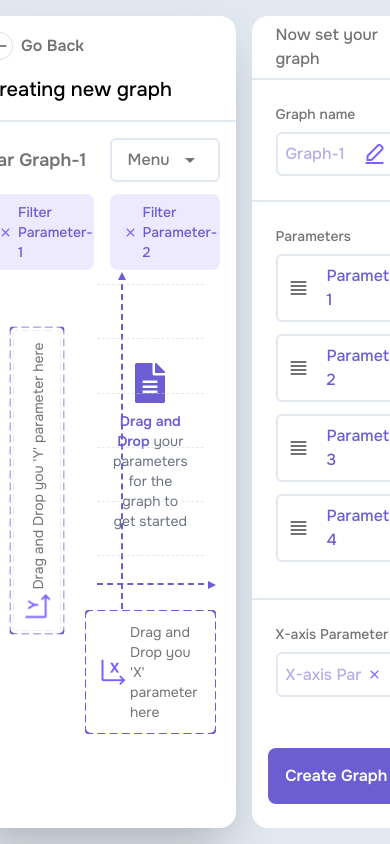
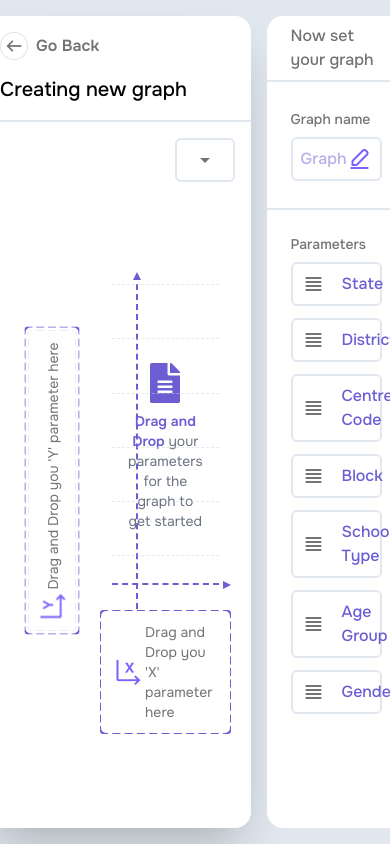
Before and after one commit to Prabhjot-84/Dashboard-UI, a React (Vite) app: page /select-parameter in a window 390 px wide. Shown: the top 844 px of the page. Built offline with nearby package versions, Linux system fonts and the light colour scheme.

Commit message:
parameter selecting functionality

```diff
--- a/src/App.jsx
+++ b/src/App.jsx
@@ -3,16 +3,25 @@ import './App.css'
 import LandingPage from './pages/LandingPage'
 import SelectGraph from './pages/SelectGraph'
 import SelectPara from './pages/SelectPara'
+import { useState } from 'react'
 
 function App() {
+
+  const [selectedGraph, setSelectedGraph] = useState(null);
+  const [graphName, setGraphName] = useState("");
+  const [Xaxis, setXAxis] = useState(null); // stores X parameter
+  const [Yaxis, setYAxis] = useState(null); // store Y parameter
+  const [Xlabel, setXlabel] = useState(Xaxis); // stores X label name
+  const [Ylabel, setYlabel] = useState(Yaxis); // stores Y label name
+  const [filters, setFilters] = useState([]); // Stores selected filters
 
   return (
     <>
       {/* Routing */}
       <Routes>
         <Route path="/" element={<LandingPage />} />
-        <Route path="/select-graph" element={<SelectGraph />} />
-        <Route path="/select-parameter" element={<SelectPara />} />
+        <Route path="/select-graph" element={<SelectGraph selectedGraph={selectedGraph} setSelectedGraph={setSelectedGraph} />} />
+        <Route path="/select-parameter" element={<SelectPara selectedGraph={selectedGraph} setSelectedGraph={setSelectedGraph} graphName={graphName} setGraphName={setGraphName} Xaxis={Xaxis} setXAxis={setXAxis} Yaxis={Yaxis} setYAxis={setYAxis} Xlabel={Xlabel} setXlabel={setXlabel} Ylabel={Ylabel} setYlabel={setYlabel} filters={filters} setFilters={setFilters} />} />
       </Routes>
     </>
   )
--- a/src/components/Dropdown.jsx
+++ b/src/components/Dropdown.jsx
@@ -1,22 +1,37 @@
 import { useState } from "react";
-import Arrow from '../assets/down-arrow.png'
+import Arrow from "../assets/down-arrow.png";
 
-const Dropdown = () => {
+const graphOptions = ["Line Graph", "Bar Graph", "Pie Graph", "Doughnut Graph"];
+
+const Dropdown = ( {selectedGraph, setSelectedGraph}  ) => {
   const [isOpen, setIsOpen] = useState(false);
+
+  const handleSelect = (graph) => {
+    setSelectedGraph(graph);
+    setIsOpen(false); // Close dropdown after selection
+  };
 
   return (
     <div className="relative inline-block text-left font-medium">
-        <button className="flex items-center gap-2 px-4 py-2 rounded-md border-2 border-[#e2e8f0]"
-            onClick={() => setIsOpen(!isOpen)} >
-                Menu <img src={Arrow} alt="down-arrow" />
+      <button
+        className="flex items-center gap-2 px-4 py-2 rounded-md border-2 border-[#e2e8f0]"
+        onClick={() => setIsOpen(!isOpen)}
+      >
+        {selectedGraph} <img src={Arrow} alt="down-arrow" />
       </button>
 
       {isOpen && (
-            <div className="absolute left-0 mt-2 w-48 bg-white border border-gray-200 rounded-md shadow-lg">
+        <div className="absolute left-0 mt-2 w-48 bg-white border border-gray-200 rounded-md shadow-lg z-10">
           <ul className="py-2 text-gray">
-                <li className="px-4 py-2 hover:bg-gray-100 cursor-pointer">Option 1</li>
-                <li className="px-4 py-2 hover:bg-gray-100 cursor-pointer">Option 2</li>
-                <li className="px-4 py-2 hover:bg-gray-100 cursor-pointer">Option 3</li>
+            {graphOptions.map((graph, index) => (
+              <li
+                key={index}
+                className="px-4 py-2 hover:bg-gray-100 cursor-pointer"
+                onClick={() => handleSelect(graph)}
+              >
+                {graph}
+              </li>
+            ))}
           </ul>
         </div>
       )}
--- a/src/components/GraphSidebar.jsx
+++ b/src/components/GraphSidebar.jsx
@@ -19,6 +19,7 @@ const GraphSidebar = ({ setSelectedGraph }) => {
 
     const handleDragStart = (e, graphName) => {
         e.dataTransfer.setData("graphType", graphName);
+        setSelectedGraph(graphName);
     };
 
     return (
--- a/src/components/ParaSidebar.jsx
+++ b/src/components/ParaSidebar.jsx
@@ -1,80 +1,154 @@
-import React from 'react'
+import React, { useEffect, useState } from 'react'
 import Pen from '../assets/pen.png'
 import ParameterImg from '../assets/parameter.png'
 import CrossImg from '../assets/cross.png'
 
-const ParaSidebar = () => {
+const ParaSidebar = ({ graphName, setGraphName, Xaxis, setXAxis, Yaxis, setYAxis, Xlabel, setXlabel, Ylabel, setYlabel, filters, setFilters }) => {
+
+    const [showFilters, setShowFilters] = useState(false);
+
+    useEffect(() => {
+        if (!showFilters) {
+            setFilters([]);
+        }
+    }, [showFilters]);
+
+    const removeXAxis = () => {
+        setXAxis(null);
+    }
+
+    const removeYAxis = () => {
+        setYAxis(null);
+    }
+
+    const parameters = [
+        { name: "State", type: "Categorical" },
+        { name: "District", type: "Categorical" },
+        { name: "Centre Code", type: "Categorical" },
+        { name: "Block", type: "Categorical" },
+        { name: "School Type", type: "Categorical" },
+        { name: "Age Group", type: "Numerical" },
+        { name: "Gender", type: "Categorical" },
+    ];
+
     return (
         <>
-            <div className='w-[450px] h-full bg-white rounded-2xl flex flex-col items-center justify-between font-medium'>
+            <div className='md:w-[450px] w-[350px] h-full bg-white rounded-2xl flex flex-col items-center justify-between font-medium'>
 
-                <div className='w-full h-[85%] flex flex-col items-center overflow-y-scroll scrollbar-hidden font-medium'>
+                <div className='w-full h-full flex flex-col items-center overflow-y-scroll scrollbar-hidden font-medium'>
 
                     {/* Heading */}
-                    <div className='rounded-t-2xl h-16 p-6 border-b-2 border-[#e2e8f0] w-full flex items-center justify-center text-gray'>
+                    <div className='rounded-t-2xl h-16 p-6 w-full flex items-center justify-center text-gray'>
                         Now set your graph
                     </div>
 
                     {/* Enter Name */}
-                    <div className='flex flex-col justify-start rounded-t-2xl h-32 border-b-2 border-[#e2e8f0] w-full text-gray p-6'>
+                    <div className='flex flex-col justify-start h-32 border-t-2 border-[#e2e8f0] w-full text-gray p-6'>
                         <div className='my-auto'>
                             <h1 className='text-gray text-sm mb-2'> Graph name </h1>
                             <div className='text-primary border-2 border-[#e2e8f0] flex items-center p-2 rounded-md'>
-                                <input type="text" placeholder='Graph-1' className='w-full outline-none' />
+                                <input type="text" placeholder='Graph-1' className='w-full outline-none'
+                                    value={graphName} onChange={(e) => setGraphName(e.target.value)} />
                                 <img src={Pen} alt="pen-icon" />
                             </div>
                         </div>
                     </div>
 
                     {/* Parameters */}
-
-                    <div className='flex flex-col justify-start rounded-t-2xl w-full text-gray p-6 border-b-2 border-[#e2e8f0]'>
-                        <div className=''>
+                    {!showFilters && (
+                        <div className='flex flex-col justify-start w-full text-gray p-6 border-t-2 border-[#e2e8f0]'>
+                            <div>
                                 <h1 className='text-gray text-sm mb-2'> Parameters </h1>
 
-                            <div className='text-primary border-2 border-[#e2e8f0] flex items-center gap-4 p-2 rounded-md mb-3 hover:border-[#6C5DD3] hover:cursor-pointer'>
+                                {parameters
+                                    .filter(param => param.name !== Xaxis && param.name !== Yaxis)
+                                    .map((param, index) => (
+                                        <div key={index}
+                                            className='text-primary border-2 border-[#e2e8f0] flex items-center gap-4 p-2 rounded-md mb-3 hover:border-[#6C5DD3] hover:cursor-pointer'
+                                        >
                                             <img src={ParameterImg} alt="parameter-icon" />
-                                <p> Parameter-1 </p>
+                                            <p> {param.name} </p>
                                         </div>
-                            <div className='text-primary border-2 border-[#e2e8f0] flex items-center gap-4 p-2 rounded-md mb-3 hover:border-[#6C5DD3] hover:cursor-pointer'>
-                                <img src={ParameterImg} alt="parameter-icon" />
-                                <p> Parameter-2 </p>
-                            </div>
-                            <div className='text-primary border-2 border-[#e2e8f0] flex items-center gap-4 p-2 rounded-md mb-3 hover:border-[#6C5DD3] hover:cursor-pointer'>
-                                <img src={ParameterImg} alt="parameter-icon" />
-                                <p> Parameter-3 </p>
-                            </div>
-                            <div className='text-primary border-2 border-[#e2e8f0] flex items-center gap-4 p-2 rounded-md mb-3 hover:border-[#6C5DD3] hover:cursor-pointer'>
-                                <img src={ParameterImg} alt="parameter-icon" />
-                                <p> Parameter-4 </p>
+                                ))}
                             </div>
                         </div>
-                    </div>
+                    )}
 
-                    {/* X-axis & Y-axis */}
-                    <div className='flex flex-col justify-start rounded-t-2xl h-52 border-b-2 border-[#e2e8f0] w-full text-gray p-6'>
+
+                    {/* The outer <div> will only render if either Xaxis or Yaxis is not null. */}
+                    {(Xaxis || Yaxis) && (
+                        <div className='flex flex-col justify-start h-52 border-t-2 border-[#e2e8f0] w-full text-gray p-6'>
+
+                            {/* Show X-axis div only when Xaxis is not null */}
+                            {Xaxis && (
                             <div className='mb-4'>
                                 <h1 className='text-gray text-sm mb-2'> X-axis Parameter </h1>
                                 <div className='text-primary border-2 border-[#e2e8f0] flex items-center p-2 rounded-md'>
-                                <input type="text" placeholder='X-axis Parameter' className='w-full outline-none' />
-                                <img src={CrossImg} alt="pen-icon" className='hover:cursor-pointer' />
+                                <input type='text' value={Xlabel} onChange={(e) => setXlabel(e.target.value)} className='w-full outline-none text-primary' />
+                                <img src={CrossImg} alt="pen-icon" className='w-8 hover:cursor-pointer' onClick={removeXAxis} />
                                 </div>
                             </div>
-                        <div className=''>
+                            )}
+
+                            {/* Show Y-axis div only when Yaxis is not null */}
+                            {Yaxis && (
+                            <div>
                                 <h1 className='text-gray text-sm mb-2'> Y-axis Parameter </h1>
                                 <div className='text-primary border-2 border-[#e2e8f0] flex items-center p-2 rounded-md'>
-                                <input type="text" placeholder='Y-axis Parameter' className='w-full outline-none' />
-                                <img src={CrossImg} alt="pen-icon" className='hover:cursor-pointer' />
+                                <input type='text' value={Ylabel} onChange={(e) => setYlabel(e.target.value)} className='w-full outline-none text-primary' />
+                                <img src={CrossImg} alt="pen-icon" className='w-8 hover:cursor-pointer' onClick={removeYAxis} />
                                 </div>
                             </div>
+                            )}
+
                         </div>
+                    )}
+
+                    {/* Element will only render if Xaxis and Yaxis are not null */}
+                    {(Xaxis || Yaxis) && (
+                        <div className='flex flex-col justify-start h-52 border-t-2 border-[#e2e8f0] w-full text-gray p-6'>
+
+                            {/* Advance Filters */}
+                            <div className='flex items-center gap-2'>
+                                <input type="checkbox" className='hover:cursor-pointer' onChange={(e) => setShowFilters(e.target.checked)} /> Advance Filters
+                            </div>
+
+                            { showFilters && (
+                                <>
+                                    {parameters
+                                        .filter(param => param.name !== Xaxis && param.name !== Yaxis)
+                                        .map((param, index) => (
+                                            <div key={index} className='flex items-center gap-2'>
+                                                <input
+                                                    type="checkbox"
+                                                    className='hover:cursor-pointer'
+                                                    onChange={(e) => {
+                                                        if (e.target.checked) {
+                                                            setFilters([...filters, param.name]); // Add to state
+                                                        } else {
+                                                            setFilters(filters.filter(item => item !== param.name)); // Remove from state
+                                                        }
+                                                    }}
+                                                />
+                                                {param.name}
+                                            </div>
+                                    ))}
+                                </>
+                            )}
+
+
+                        </div>
+                    )}
+
 
                 </div>
 
+                {(Xaxis && Yaxis) && (
                     <button className="flex gap-3 justify-center items-center bg-[#6C5DD3] text-white w-[80%] h-14 mb-6 rounded-lg font-semibold hover:cursor-pointer">
                         Create Graph
                         {/* <img src={Arrow} alt="" /> */}
                     </button>
+                )}
 
             </div>
         </>
--- a/src/index.css
+++ b/src/index.css
@@ -26,3 +26,9 @@
 .scrollbar-hidden::-webkit-scrollbar {
     display: none;
 }
+
+input[type="checkbox"]{
+    width: 15px;
+    height: 15px;
+    accent-color: #6C5DD3;
+}
--- a/src/pages/SelectPara.jsx
+++ b/src/pages/SelectPara.jsx
@@ -1,4 +1,5 @@
-import React from 'react'
+import React, { useState } from 'react'
+import { useNavigate } from 'react-router-dom';
 import ParaSidebar from '../components/ParaSidebar'
 import Dropdown from '../components/Dropdown'
 import { Link } from 'react-router-dom'
@@ -8,7 +9,15 @@ import YaxisImg from '../assets/y-axis.png'
 import XaxisImg from '../assets/x-axis.png'
 import EmptyGraph from '../components/EmptyGraph'
 
-const SelectPara = () => {
+const SelectPara = ( {selectedGraph, setSelectedGraph, graphName, setGraphName, Xaxis, setXAxis, Yaxis, setYAxis, Xlabel, setXlabel, Ylabel, setYlabel, filters, setFilters}  ) => {
+
+    const navigate = useNavigate();
+
+    const goBackFunction = () => {
+        // navigate("/select-graph")
+        window.history.back()
+    }
+
     return (
         <>
             <div className=' bg-slate-200 w-screen h-screen p-4 flex items-center justify-center gap-4'>
@@ -20,11 +29,22 @@ const SelectPara = () => {
                     {/* Title */}
                     <div className='w-full h-fit rounded-t-2xl flex flex-col p-4 border-b-2 border-[#e2e8f0]'>
                         {/* Go Back Button */}
-                        <Link to="/select-graph">
-                            <button className="flex items-center gap-2 text-gray font-semibold hover:cursor-pointer">
-                                <img src={Arrow} alt="" /> Go Back
-                            </button>
-                        </Link>
+                        <button className="w-fit text-gray font-semibold hover:cursor-pointer">
+                        <div
+                            className='flex items-center gap-2'
+                            onClick={() => {
+                                if (Xaxis || Yaxis) {
+                                    const confirmNavigation = window.confirm("Are you sure you want to go back? Your selections will be lost.");
+                                    if (confirmNavigation) {
+                                        goBackFunction();
+                                    }
+                                }
+                            }}
+                        >
+                            <img src={Arrow} alt="" /> Go Back
+                        </div>
+
+                        </button>
                         {/* Heading */}
                         <h1 className='text-xl text-black mt-4 font-medium'> Creating new graph </h1>
                     </div>
@@ -33,19 +53,22 @@ const SelectPara = () => {
                     <div className='w-full h-32 p-4'>
                         {/* Graph-Type */}
                         <div className='flex items-center justify-between mb-3'>
-                            <h1 className='text-lg font-semibold'> Bar Graph-1 </h1>
-                            <Dropdown />
+                            <h1 className='text-lg font-semibold'> {graphName} </h1>
+                            <Dropdown selectedGraph={selectedGraph} setSelectedGraph={setSelectedGraph} />
                         </div>
                         {/* Filter Options */}
                         <div className='flex gap-4 text-primary text-sm font-medium'>
-                            <div className='flex items-center bg-[#edeaff] p-2 pr-4 rounded-lg'>
-                                <img src={Cross} alt="cross-icon" className='w-8' />
-                                Filter Parameter-1
-                            </div>
-                            <div className='flex items-center bg-[#edeaff] p-2 pr-4 rounded-lg'>
-                                <img src={Cross} alt="cross-icon" className='w-8' />
-                                Filter Parameter-2
-                            </div>
+                            {filters.map((filter, index) => (
+                                <div key={index} className='flex items-center bg-[#edeaff] p-2 pr-4 rounded-lg'>
+                                    <img
+                                        src={Cross}
+                                        alt="cross-icon"
+                                        className='w-8 hover:cursor-pointer'
+                                        onClick={() => setFilters(filters.filter(item => item !== filter))} // Remove filter on click
+                                    />
+                                    {filter}
+                                </div>
+                            ))}
                         </div>
                     </div>
 
@@ -89,7 +112,7 @@ const SelectPara = () => {
                 {/* ------------------------------------------------------------------------------------------ */}
 
                 {/* Right Sidebar */}
-                <ParaSidebar />
+                <ParaSidebar graphName={graphName} setGraphName={setGraphName} Xaxis={Xaxis} setXAxis={setXAxis} Yaxis={Yaxis} setYAxis={setYAxis} Xlabel={Xlabel} setXlabel={setXlabel} Ylabel={Ylabel} setYlabel={setYlabel} filters={filters} setFilters={setFilters} />
 
             </div>
         </>
```
Also changed, not shown: src/pages/SelectGraph.jsx (+12 -14 lines). Lines whose indentation alone changed are shown as unchanged.
